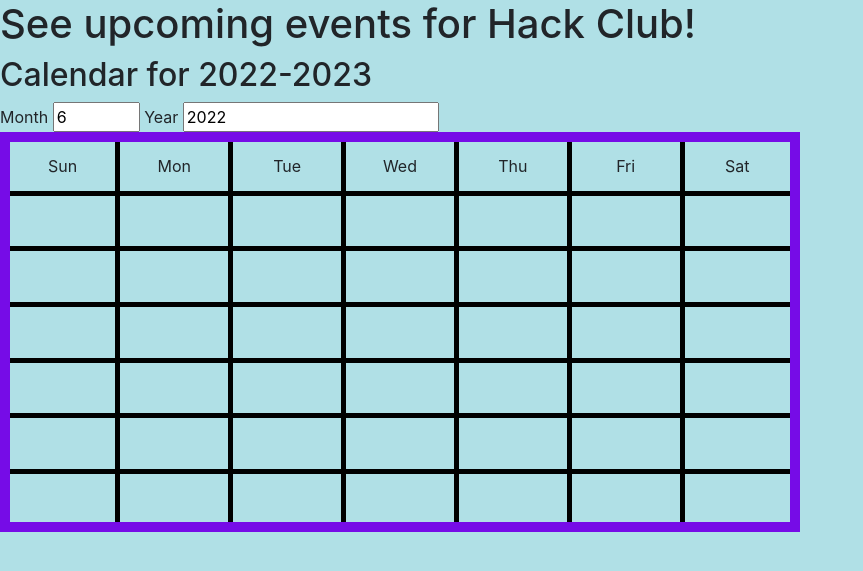
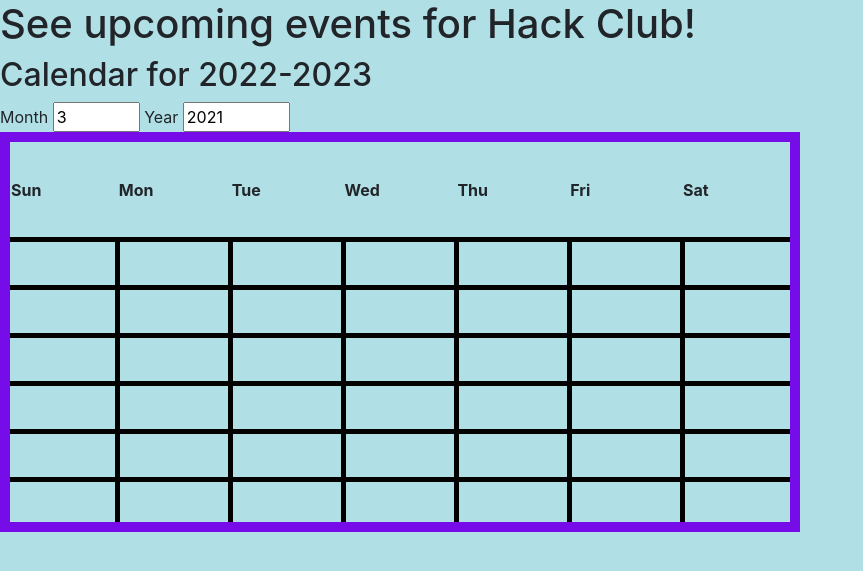
Before and after one commit to KoolKidKai/Siuuuu, a Flask app: page /calendar in a window 1280 px wide. Shown: the part 56-627 px from the top of the page, without its empty margins (0-863 px from the left). Run offline with Flask 2, Linux system fonts and the light colour scheme; lists and menus that the app fills with data are empty; some libraries are stand-ins or nearby versions.

Commit message:
More on Calendar!!

```diff
--- a/templates/calendar.html
+++ b/templates/calendar.html
@@ -40,21 +40,22 @@
 
 <div>
     <h2 style="align-content: center"> Calendar for 2022-2023 </h2>
-    <p1>Month<p1> <input id="monthInput" type="number" value="6" min="1" max="12" placeholder="Month">
+    <p1>Month<p1> <input id="monthInput" type="number" value="3" min="1" max="12" placeholder="Month">
 
-    <p1>Year<p1> <input id="yearInput" type="number" value="2022" max="2023" placeholder="Year">
+        <p1>Year<p1> <input id="yearInput" type="number" value="2021" min="2000" max="2023" placeholder="Year">
+
 </div>
 <div id="eventContent"></div>
 
 <table id="Table" style="align-content: center">
     <tr>
-        <td class="cell">Sun</td>
-        <td class="cell">Mon</td>
-        <td class="cell">Tue</td>
-        <td class="cell">Wed</td>
-        <td class="cell">Thu</td>
-        <td class="cell">Fri</td>
-        <td class="cell">Sat</td>
+        <th class="cell">Sun</th>
+        <th class="cell">Mon</th>
+        <th class="cell">Tue</th>
+        <th class="cell">Wed</th>
+        <th class="cell">Thu</th>
+        <th class="cell">Fri</th>
+        <th class="cell">Sat</th>
     </tr>
     <tr>
         <td class="cell"></td><td class="cell"></td><td class="cell"></td><td class="cell"></td>
@@ -86,6 +87,7 @@
 
 <script>
 
+    var today = new Date();
     let yearNum = new Date().getFullYear();
     let monthIndex = new Date().getMonth() - 1;
     // DOM and App variables
@@ -105,7 +107,9 @@
     const events = { 1 : {content: "Summer", year: 2022, month: 6, day: 30},
         2 : {content: "Coding", year: 2022, month: 7, day: 14}
     };
+
     const getDatesArray = () => { return [
+        ["Sun", "Mon", "Tue", "Wed", "Thu", "Fri", "Sat"],
         [[], [], [], [], [], [], []],
         [[], [], [], [], [], [], []],
         [[], [], [], [], [], [], []],
@@ -116,7 +120,7 @@
     };
     const generatorDatesArray = (monthNum, monthIndex, yearNum, datesArray) => {
         let daysCount = new Date(yearNum, monthNum, 0).getDate();
-        let yIndex = 0;
+        let yIndex = 1;
         let range = Array.from({length: daysCount}, (v, i) => (i+1));
 
         for (let i of range) {
```
